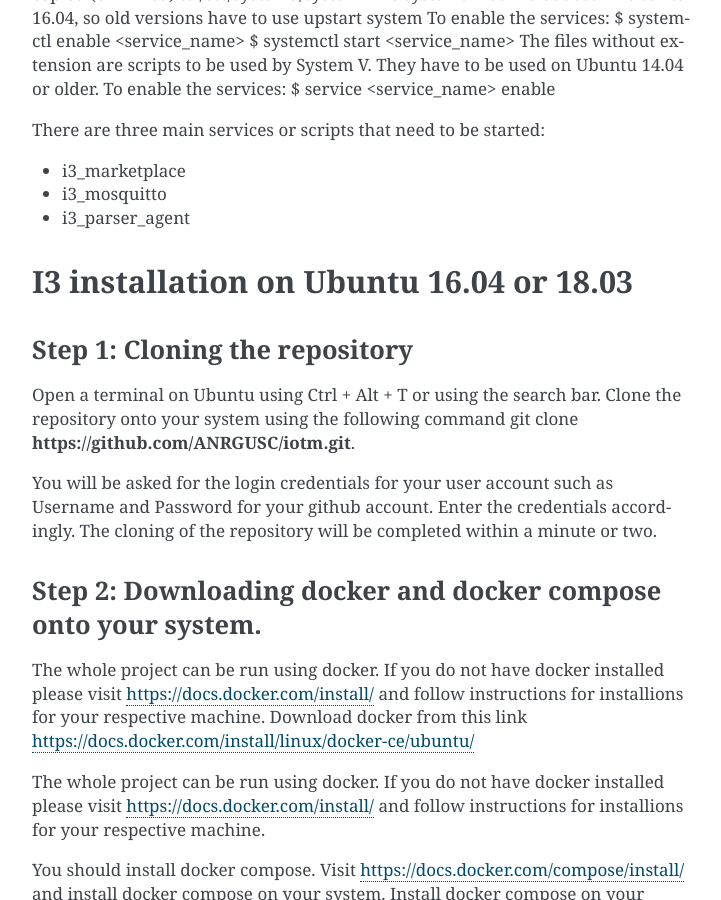
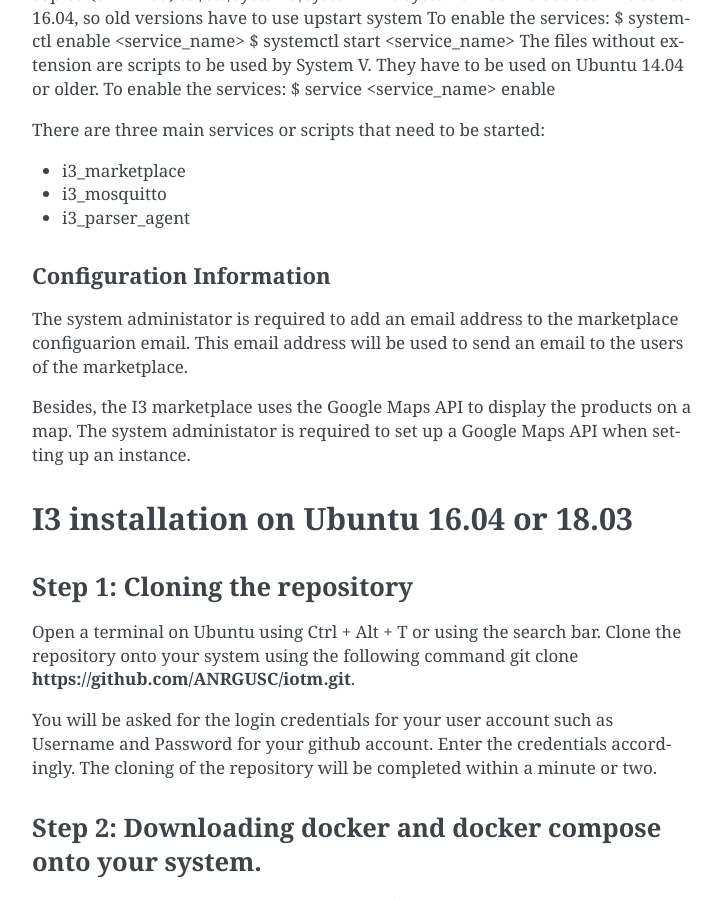
Before and after one commit to ANRGUSC/i3admindocs, a Sphinx documentation site: the page built from i3/docs/source/Settingupi3.rst, in a window 1280 px wide and 900 px high, scrolled down 1710 px. Shown: the whole window, without its empty margins (388-1109 px from the left). Built offline with Sphinx 7.4.7, drawn with Linux system fonts in a browser that asks for light colours; some of the changed text lies outside the part shown.

Commit message:
administrator documentation updated

```diff
--- a/i3/docs/source/Settingupi3.rst
+++ b/i3/docs/source/Settingupi3.rst
@@ -48,7 +48,11 @@ There are three main services or scripts that need to be started:
 * i3_mosquitto
 * i3_parser_agent
 
+**Configuration Information**
+-----------------------------
+The system administator is required to add an email address to the marketplace configuarion email. This email address will be used to send an email to the users of the marketplace.
 
+Besides, the I3 marketplace uses the Google Maps API to display the products on a map. The system administator is required to set up a Google Maps API when setting up an instance.
 
 
 **I3 installation on Ubuntu 16.04 or 18.03**
```
